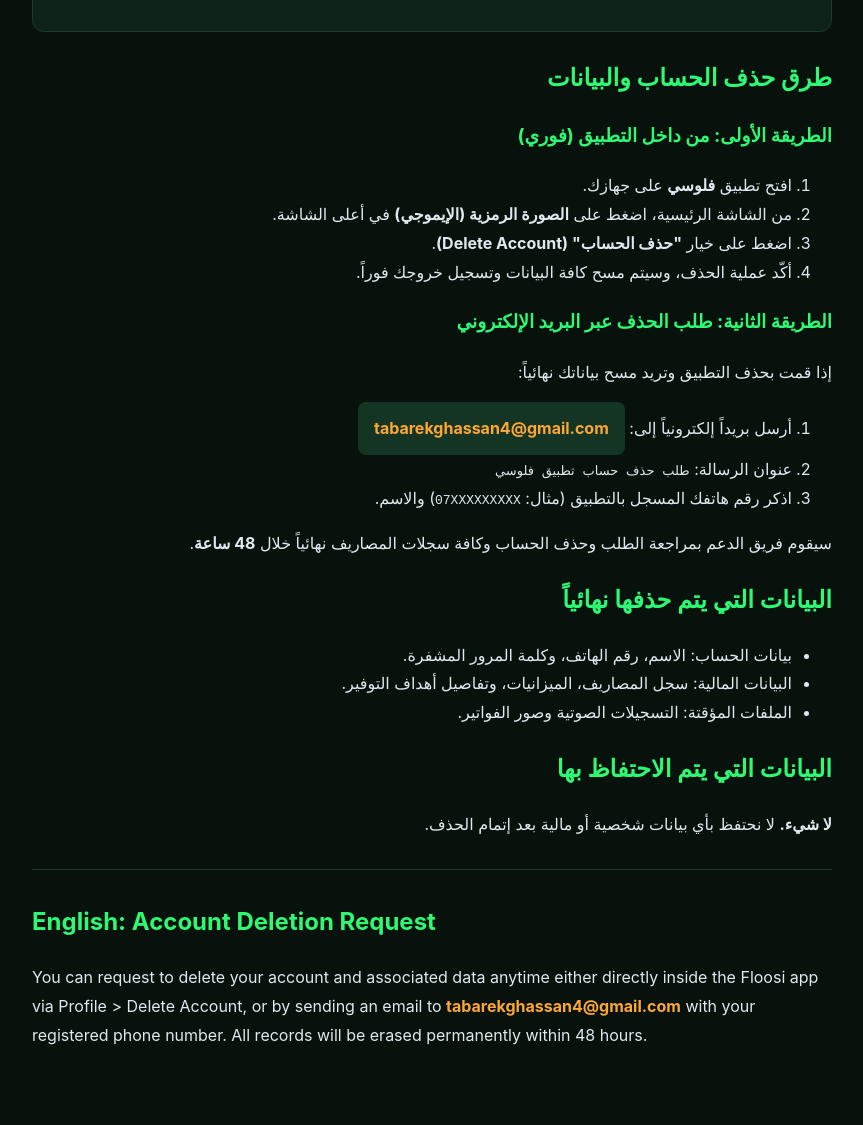
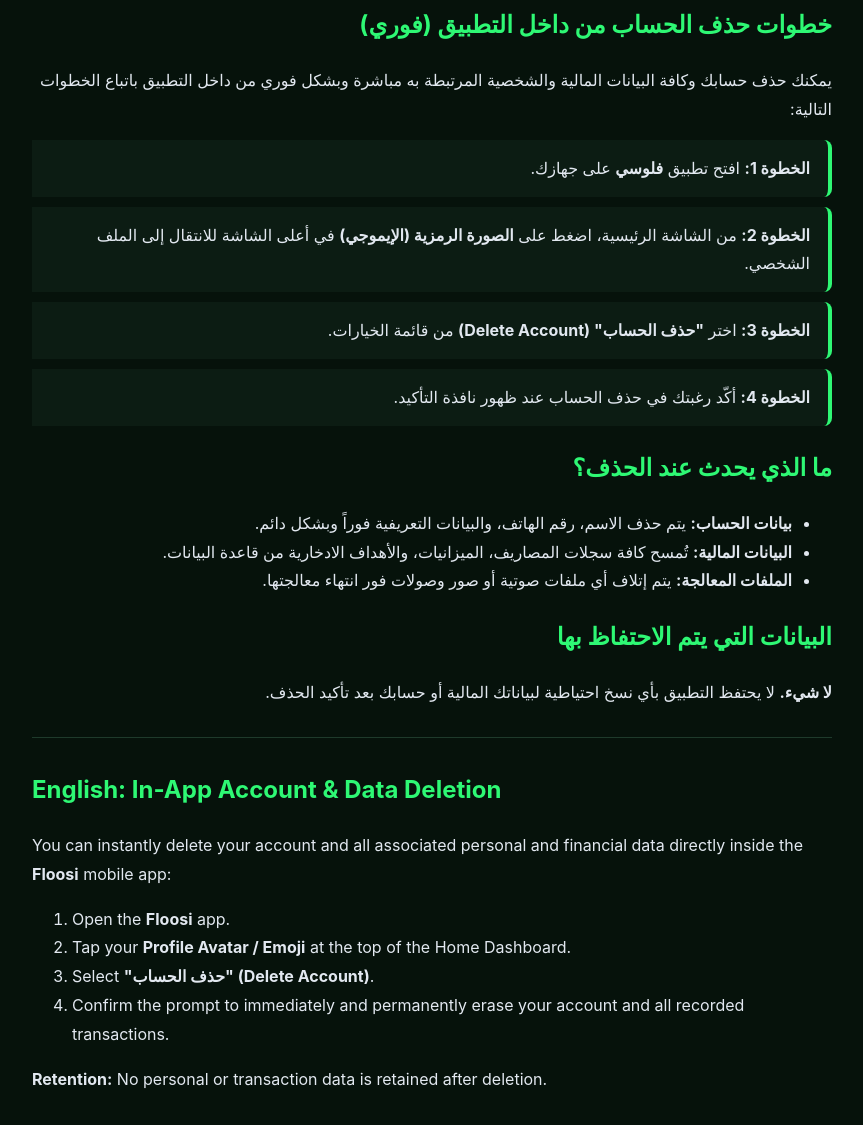
Before and after one commit to Tabarek/floosi-privacy, a plain HTML site: page delete-account.html in a window 1280 px wide. Shown: the part 277-1402 px from the top of the page, without its empty margins (208-1071 px from the left). Before the commit the page ends 1366 px from the top, so only its background shows below. Drawn offline with Linux system fonts and the light colour scheme.

Commit message:
Update account deletion instructions and titles

```diff
--- a/delete-account.html
+++ b/delete-account.html
@@ -3,7 +3,7 @@
 <head>
     <meta charset="UTF-8">
     <meta name="viewport" content="width=device-width, initial-scale=1.0">
-    <title>طلب حذف الحساب - فلوسي (Floosi)</title>
+    <title>حذف الحساب والبيانات - فلوسي (Floosi)</title>
     <style>
         body {
             font-family: -apple-system, BlinkMacSystemFont, "Segoe UI", Roboto, "Cairo", sans-serif;
@@ -22,14 +22,12 @@
             border-radius: 12px;
             margin-bottom: 24px;
         }
-        .email-box {
-            background-color: #143523;
-            padding: 12px 16px;
-            border-radius: 8px;
-            display: inline-block;
-            color: #FFA733;
-            font-weight: bold;
-            direction: ltr;
+        .step-box {
+            background-color: #0c1c13;
+            border-right: 4px solid #2EF874;
+            padding: 14px 18px;
+            margin: 10px 0;
+            border-radius: 0 8px 8px 0;
         }
         hr {
             border: 0;
@@ -41,46 +39,50 @@
 </head>
 <body>
 
-    <h1>طلب حذف الحساب والبيانات - فلوسي (Floosi)</h1>
+    <h1>طلب حذف الحساب والبيانات - تطبيق فلوسي (Floosi)</h1>
     <div class="card">
         <p><strong>اسم التطبيق:</strong> Floosi - فلوسي<br>
-        <strong>البريد الإلكتروني للدعم:</strong> <span class="email-box">tabarekghassan4@gmail.com</span><br>
         <strong>تاريخ السريان:</strong> أيلول 2026</p>
     </div>
 
-    <h2>طرق حذف الحساب والبيانات</h2>
-    <h3>الطريقة الأولى: من داخل التطبيق (فوري)</h3>
-    <ol>
-        <li>افتح تطبيق <strong>فلوسي</strong> على جهازك.</li>
-        <li>من الشاشة الرئيسية، اضغط على <strong>الصورة الرمزية (الإيموجي)</strong> في أعلى الشاشة.</li>
-        <li>اضغط على خيار <strong>"حذف الحساب" (Delete Account)</strong>.</li>
-        <li>أكّد عملية الحذف، وسيتم مسح كافة البيانات وتسجيل خروجك فوراً.</li>
-    </ol>
+    <h2>خطوات حذف الحساب من داخل التطبيق (فوري)</h2>
+    <p>يمكنك حذف حسابك وكافة البيانات المالية والشخصية المرتبطة به مباشرة وبشكل فوري من داخل التطبيق باتباع الخطوات التالية:</p>
 
-    <h3>الطريقة الثانية: طلب الحذف عبر البريد الإلكتروني</h3>
-    <p>إذا قمت بحذف التطبيق وتريد مسح بياناتك نهائياً:</p>
-    <ol>
-        <li>أرسل بريداً إلكترونياً إلى: <span class="email-box">tabarekghassan4@gmail.com</span></li>
-        <li>عنوان الرسالة: <code>طلب حذف حساب تطبيق فلوسي</code></li>
-        <li>اذكر رقم هاتفك المسجل بالتطبيق (مثال: <code>07XXXXXXXXX</code>) والاسم.</li>
-    </ol>
-    <p>سيقوم فريق الدعم بمراجعة الطلب وحذف الحساب وكافة سجلات المصاريف نهائياً خلال <strong>48 ساعة</strong>.</p>
+    <div class="step-box">
+        <strong>الخطوة 1:</strong> افتح تطبيق <strong>فلوسي</strong> على جهازك.
+    </div>
+    <div class="step-box">
+        <strong>الخطوة 2:</strong> من الشاشة الرئيسية، اضغط على <strong>الصورة الرمزية (الإيموجي)</strong> في أعلى الشاشة للانتقال إلى الملف الشخصي.
+    </div>
+    <div class="step-box">
+        <strong>الخطوة 3:</strong> اختر <strong>"حذف الحساب" (Delete Account)</strong> من قائمة الخيارات.
+    </div>
+    <div class="step-box">
+        <strong>الخطوة 4:</strong> أكّد رغبتك في حذف الحساب عند ظهور نافذة التأكيد.
+    </div>
 
-    <h2>البيانات التي يتم حذفها نهائياً</h2>
+    <h2>ما الذي يحدث عند الحذف؟</h2>
     <ul>
-        <li>بيانات الحساب: الاسم، رقم الهاتف، وكلمة المرور المشفرة.</li>
-        <li>البيانات المالية: سجل المصاريف، الميزانيات، وتفاصيل أهداف التوفير.</li>
-        <li>الملفات المؤقتة: التسجيلات الصوتية وصور الفواتير.</li>
+        <li><strong>بيانات الحساب:</strong> يتم حذف الاسم، رقم الهاتف، والبيانات التعريفية فوراً وبشكل دائم.</li>
+        <li><strong>البيانات المالية:</strong> تُمسح كافة سجلات المصاريف، الميزانيات، والأهداف الادخارية من قاعدة البيانات.</li>
+        <li><strong>الملفات المعالجة:</strong> يتم إتلاف أي ملفات صوتية أو صور وصولات فور انتهاء معالجتها.</li>
     </ul>
 
     <h2>البيانات التي يتم الاحتفاظ بها</h2>
-    <p><strong>لا شيء.</strong> لا نحتفظ بأي بيانات شخصية أو مالية بعد إتمام الحذف.</p>
+    <p><strong>لا شيء.</strong> لا يحتفظ التطبيق بأي نسخ احتياطية لبياناتك المالية أو حسابك بعد تأكيد الحذف.</p>
 
     <hr>
 
     <div dir="ltr" style="text-align: left;">
-        <h2>English: Account Deletion Request</h2>
-        <p>You can request to delete your account and associated data anytime either directly inside the Floosi app via Profile &gt; Delete Account, or by sending an email to <strong style="color: #FFA733;">tabarekghassan4@gmail.com</strong> with your registered phone number. All records will be erased permanently within 48 hours.</p>
+        <h2>English: In-App Account & Data Deletion</h2>
+        <p>You can instantly delete your account and all associated personal and financial data directly inside the <strong>Floosi</strong> mobile app:</p>
+        <ol>
+            <li>Open the <strong>Floosi</strong> app.</li>
+            <li>Tap your <strong>Profile Avatar / Emoji</strong> at the top of the Home Dashboard.</li>
+            <li>Select <strong>"حذف الحساب" (Delete Account)</strong>.</li>
+            <li>Confirm the prompt to immediately and permanently erase your account and all recorded transactions.</li>
+        </ol>
+        <p><strong>Retention:</strong> No personal or transaction data is retained after deletion.</p>
     </div>
 
 </body>
```
